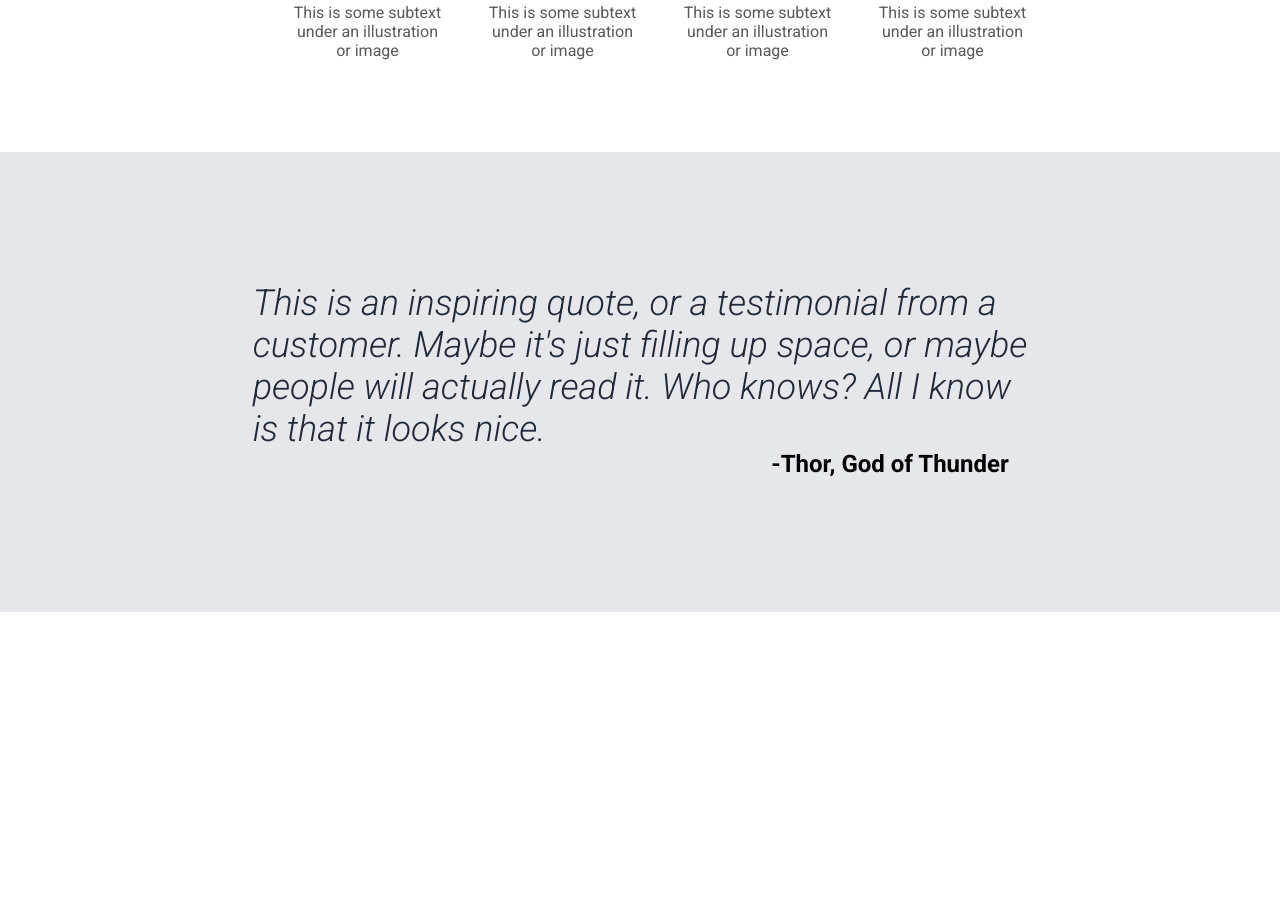
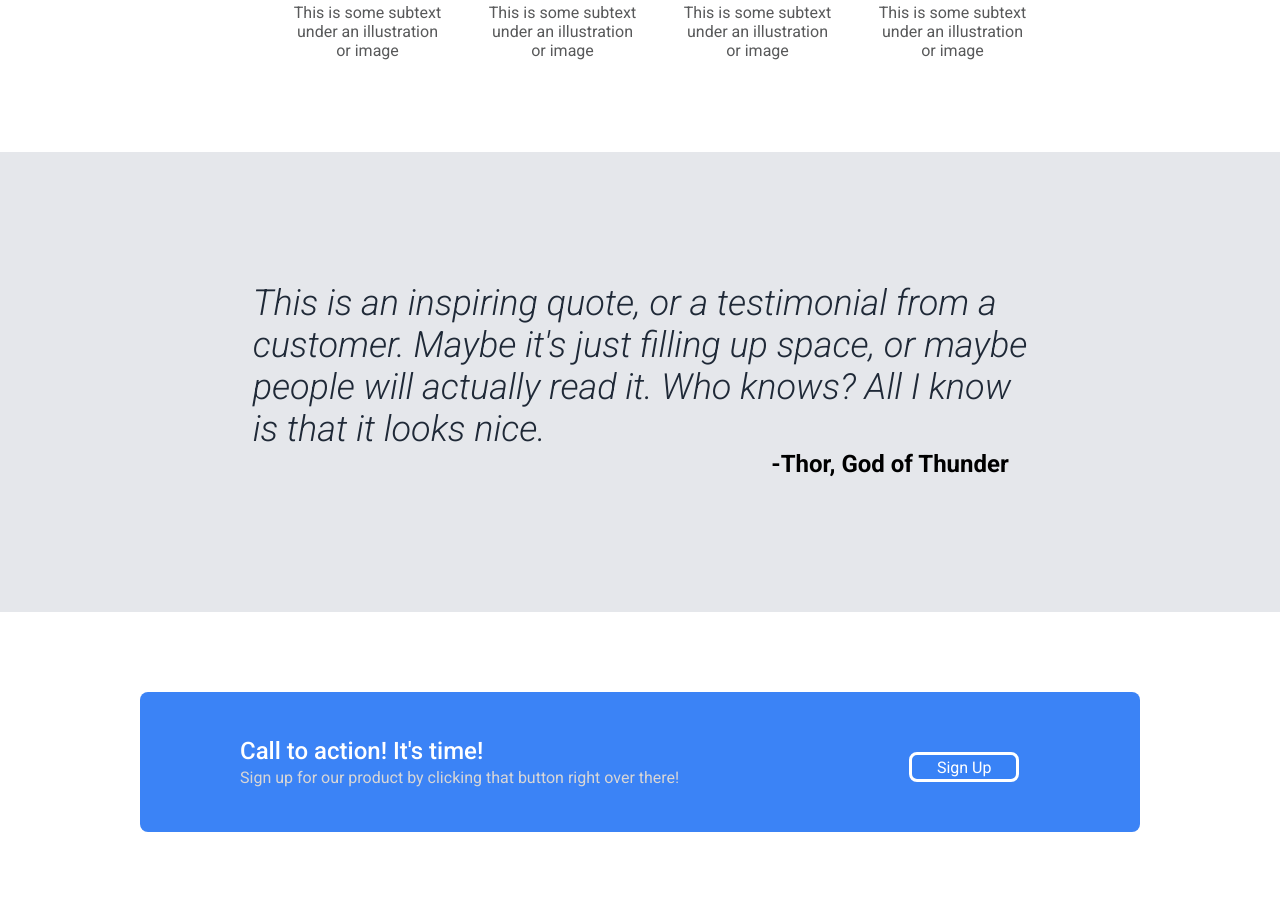
Before and after one commit to grouchomarxc137-star/landing_page, a plain HTML site: page index.html in a window 1280 px wide. Shown: the part 788-1700 px from the top of the page. Before the commit the page ends 1400 px from the top, so only its background shows below. Drawn offline with Linux system fonts and the light colour scheme.

Commit message:
Added main div section 4 and styled it

```diff
--- a/index.css
+++ b/index.css
@@ -130,3 +130,44 @@
     font-weight: bold;
     margin-left: 500px;
 }
+/* Main div section 4 */
+.m4-div{
+    height: 300px;
+    display: flex;
+    align-items: center;
+    justify-content: center;
+    background-color: white;
+}
+.m4-global-container{
+    background-color: #3b83f6;
+    width: 1000px;
+    height: 140px;
+    border-radius: 8px;
+    border: none;
+    display: flex;
+    align-items: center;
+}
+.m4-p1{
+    font-size: 24px;
+    font-weight: 500;
+    color: white;
+    margin-left: 100px;
+    margin-bottom: 3px;
+}
+.m4-p2{
+    font-size: 16px;
+    color: rgb(216, 214, 214);
+    margin-left: 100px;
+}
+.m4-child-container2 button{
+    font-size: 16px;
+    margin-left: 230px;
+    background-color: #3882F6;
+    color: white;
+    width: 110px;
+    height: 30px;
+    border: solid;
+    border-radius: 8px;
+    margin-top: 10px;
+    border-color: white;
+}
--- a/index.html
+++ b/index.html
@@ -62,6 +62,18 @@
             -Thor, God of Thunder
         </p>
      </div>
+     <!-- Main div Section 4-->
+      <div class= "m4-div">
+        <div class= "m4-global-container">
+            <div class= "m4-child-container1">
+                <p class="m4-p1">Call to action! It's time!</p>
+                <p class="m4-p2">Sign up for our product by clicking that button right over there!</p>
+            </div>
+            <div class="m4-child-container2">
+                <button>Sign Up</button>
+            </div>
+        </div>
+      </div>
 
 
 
```
